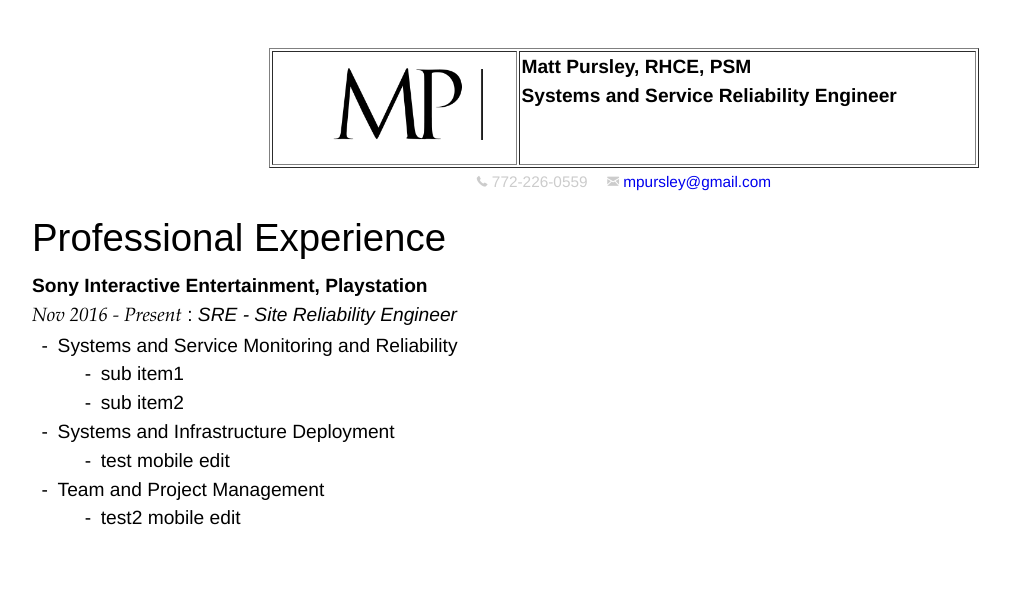
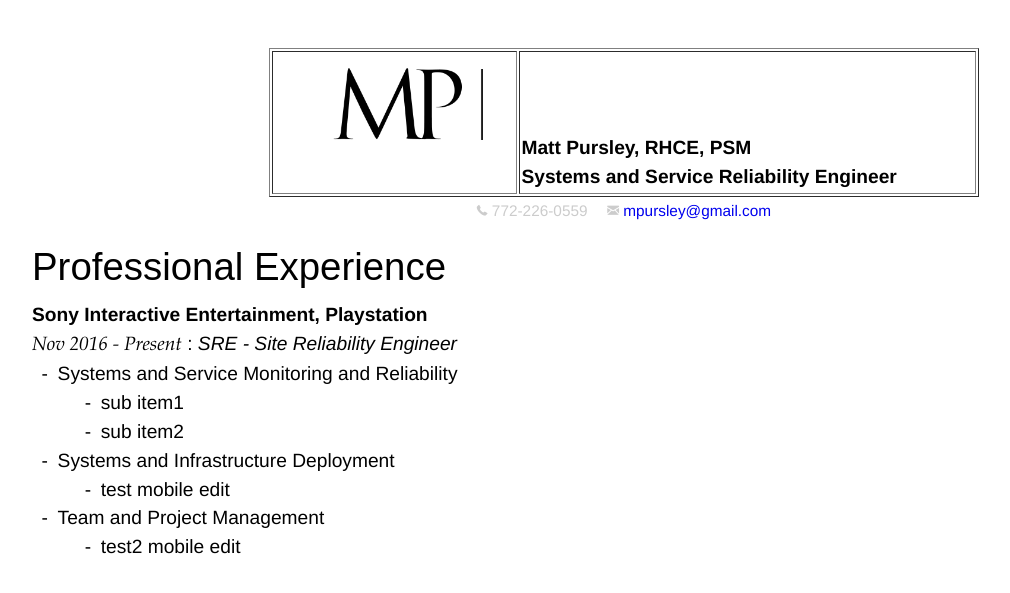
Before and after one commit to mpursley/mpursley.github.io, a Jekyll site: the page built from index_resume_short.md, in a window 1280 px wide. Shown: the top 593 px of the page, without its empty margins (16-1026 px from the left). Built offline with Jekyll 4.4.1, drawn with Linux system fonts in a browser that asks for light colours.

Commit message:
Update index_resume_short.md

```diff
--- a/index_resume_short.md
+++ b/index_resume_short.md
@@ -5,8 +5,8 @@
 
 <center><table style="width:60%" border="1">
   <tr>
-    <th valign="top"><img src="assets/matt pursley resume logo v2 cropped.png" width="200"></th>
-    <th valign="top" align="left">Matt Pursley, RHCE, PSM<br>Systems and Service Reliability Engineer</th>
+    <th valign="center"><img src="assets/matt pursley resume logo v2 cropped.png" width="200"></th>
+    <th valign="center" align="left">Matt Pursley, RHCE, PSM<br>Systems and Service Reliability Engineer</th>
   </tr>
 </table>
 </center>
```
